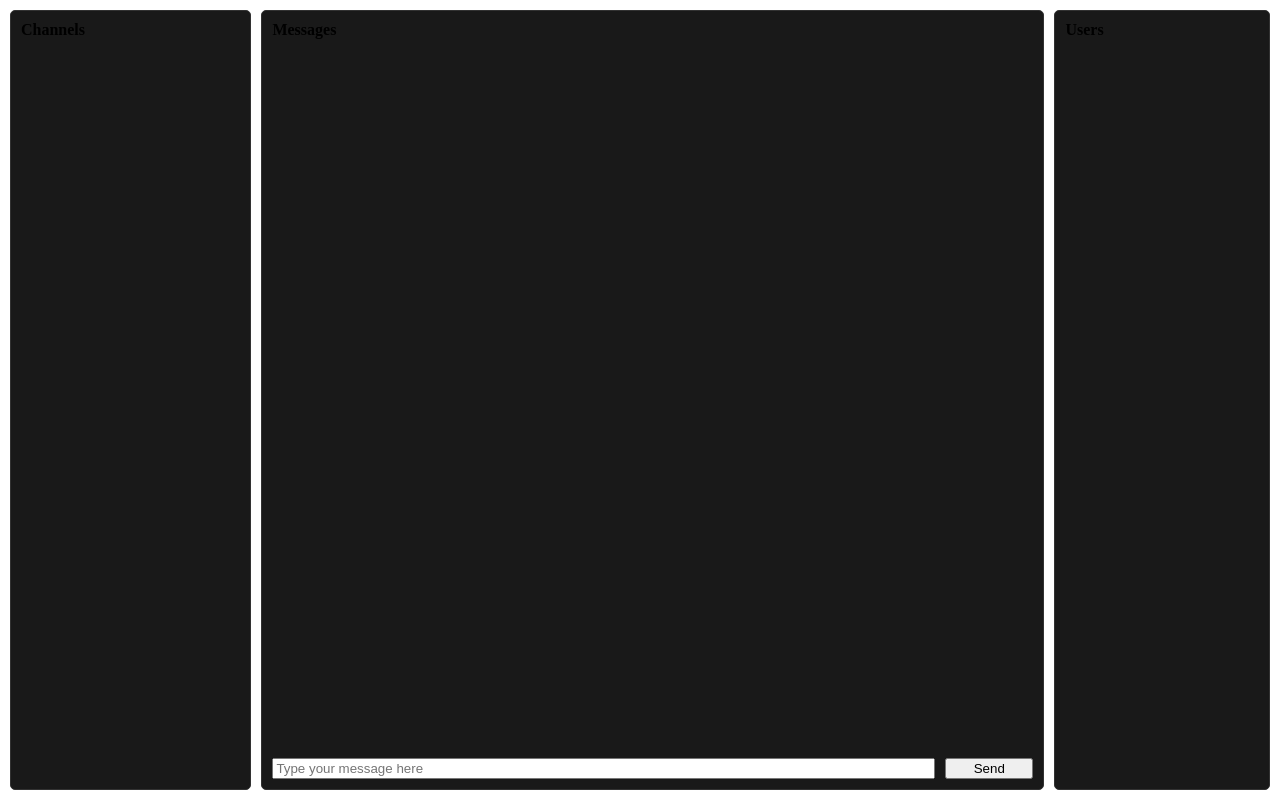
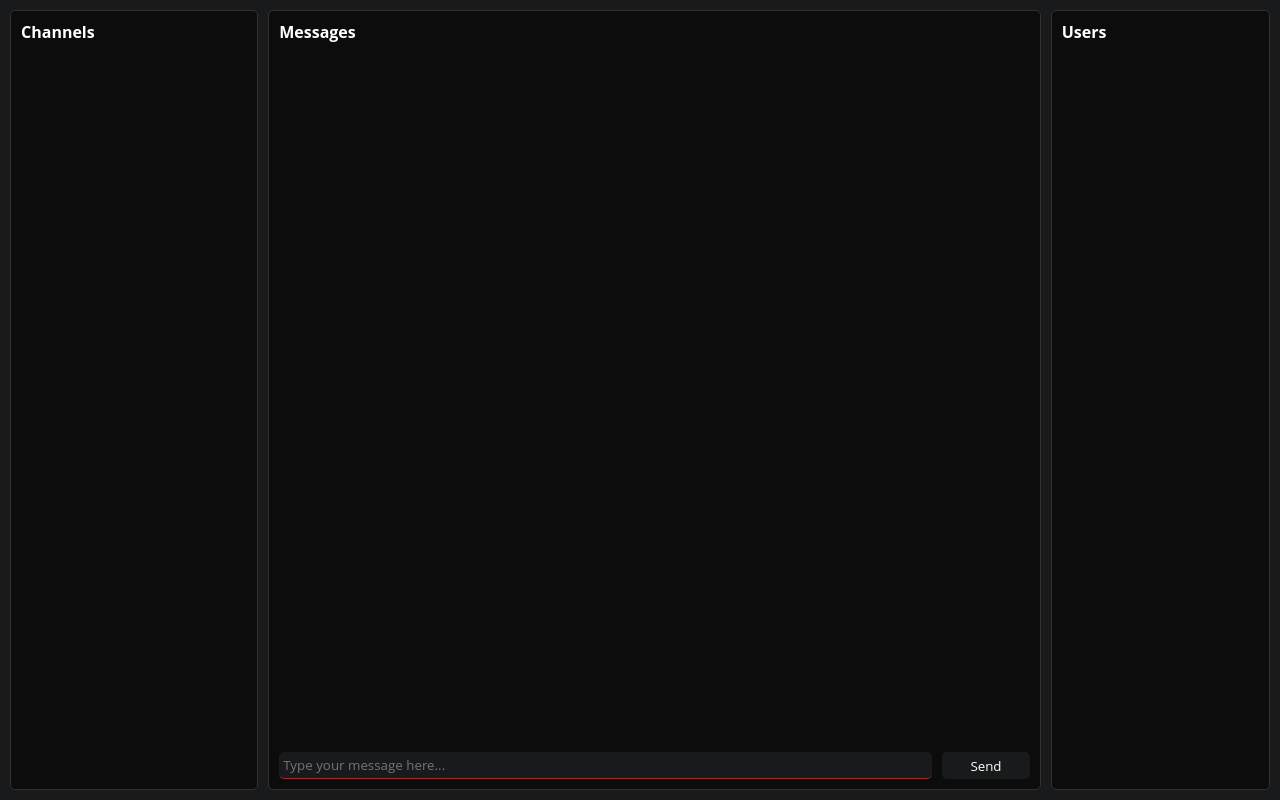
Before and after one commit to ApexDevelopment/Omnichat, a website: page src/public/index.html in a window 1280 px wide. Drawn offline with nearby package versions, Linux system fonts and the light colour scheme; no server answers.

Commit message:
Fix broken CSS, make everything look a little nicer

```diff
--- a/src/public/css/style.css
+++ b/src/public/css/style.css
@@ -1,6 +1,12 @@
+* {
+	color: white;
+	font-family: 'Open Sans', sans-serif;
+}
+
 html, body {
 	margin: 0;
 	height: 100%;
+	background-color: rgb(24, 26, 27);
 }
 
 #app-container {
@@ -38,10 +44,27 @@ html, body {
 
 #message-input {
 	width: 100%;
+	padding: 4px;
+	background-color: rgb(24, 26, 27);
+	border-top-style: hidden;
+	border-right-style: hidden;
+	border-left-style: hidden;
+	border-bottom: 1px solid rgb(158, 44, 44);
+	border-radius: 5px;
+	outline: none;
+}
+
+#message-input:focus {
+	background-color: rgb(43, 43, 43);
+	outline: none;
 }
 
 #send-button {
 	width: 100px;
+	background-color: rgb(24, 26, 27);
+	border-style: hidden;
+	border-radius: 5px;
+	outline: none;
 }
 
 #user-list {
@@ -53,7 +76,7 @@ html, body {
 }
 
 .layoutpanel {
-	background-color: rgb(25, 25, 25);
+	background-color: rgb(12, 12, 12);
 	border: 1px solid rgb(50, 50, 50);
 	border-radius: 5px;
 	padding: 10px;
--- a/src/public/index.html
+++ b/src/public/index.html
@@ -22,7 +22,7 @@
 				</div>
 				<div id="message-box">
 					<form id="message-form" action="">
-						<input type="text" id="message-input" autocomplete="off" placeholder="Type your message here">
+						<input type="text" id="message-input" autocomplete="off" placeholder="Type your message here...">
 						<button type="submit" id="send-button">Send</button>
 					</form>
 				</div>
```
